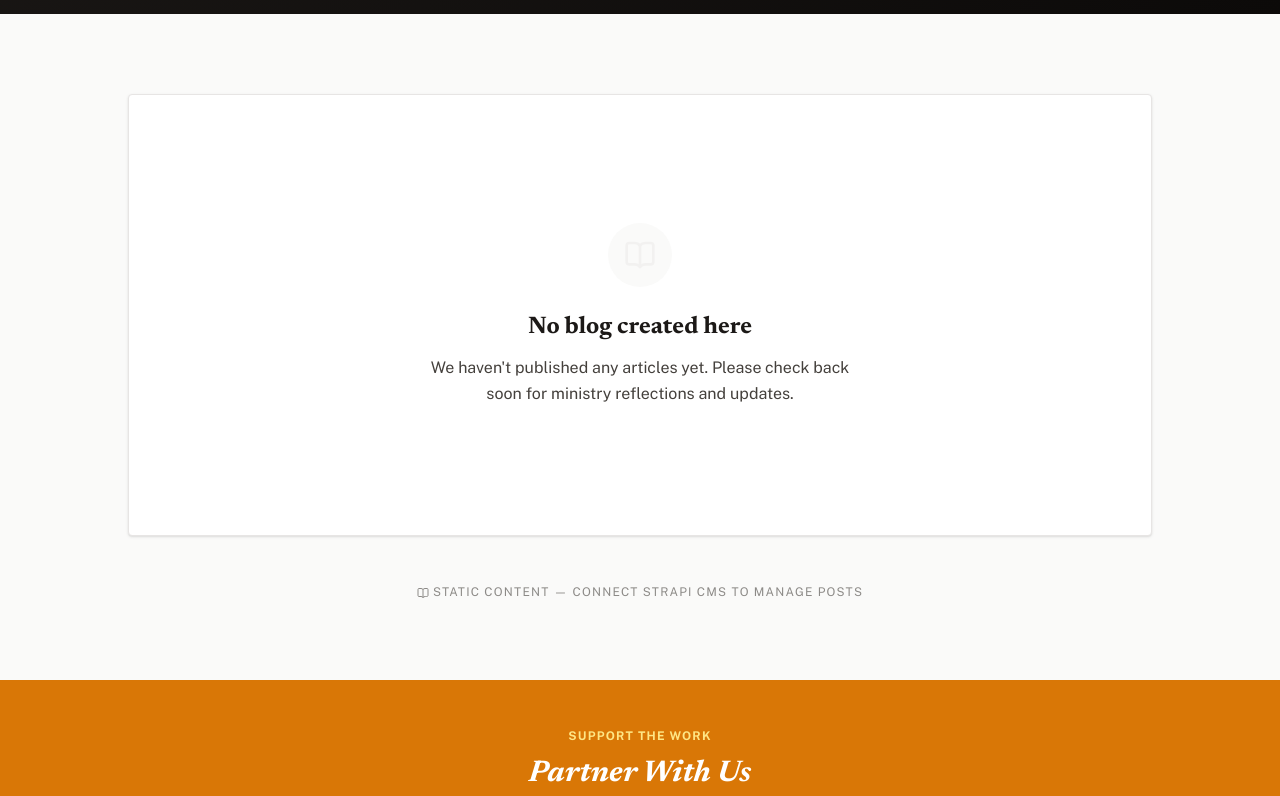
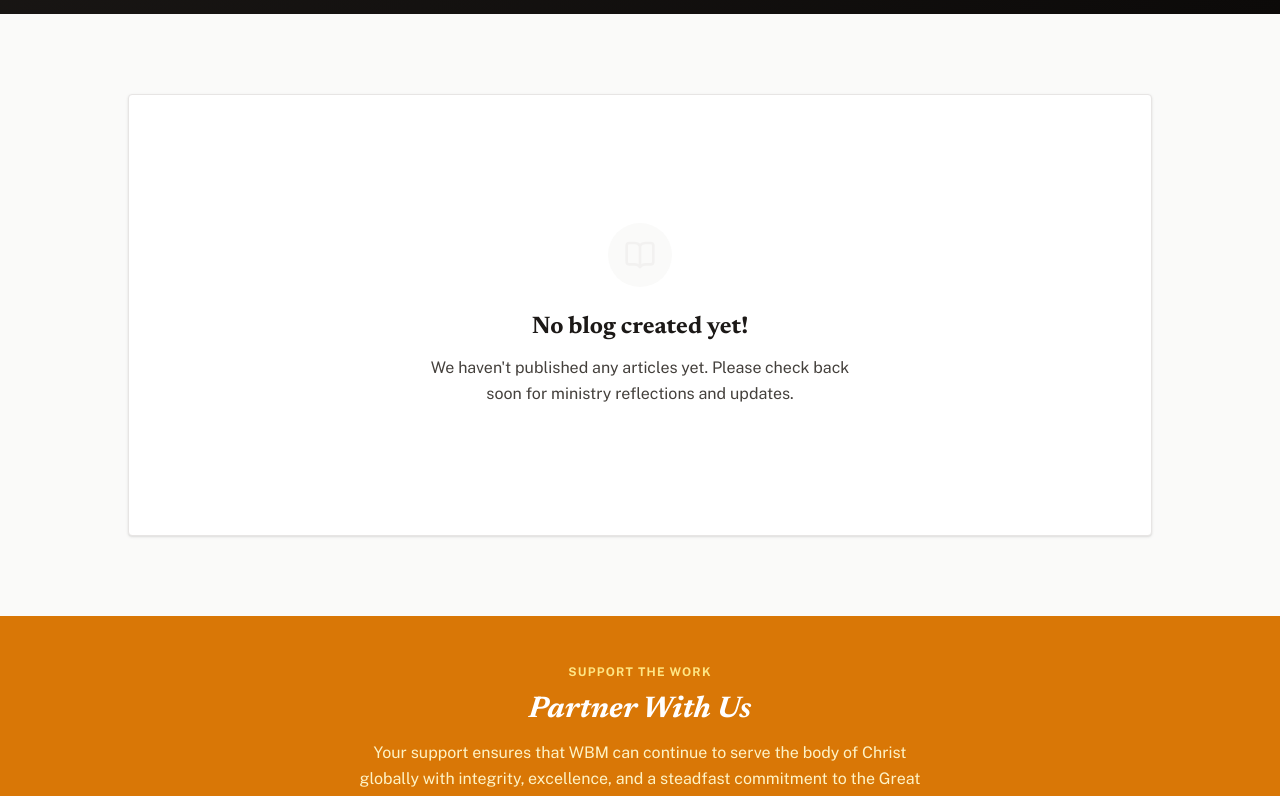
Before and after one commit to mayormankind/wordbiblicalministries, a Next.js app: page /blog in a window 1280 px wide. Shown: the part 443-1239 px from the top of the page. Built offline with nearby package versions, Linux system fonts and the light colour scheme; no server answers.

Commit message:
feat: implement dynamic blog listing page with Strapi integration and static fallback

```diff
--- a/src/app/blog/page.tsx
+++ b/src/app/blog/page.tsx
@@ -117,7 +117,7 @@ export default async function BlogPage() {
                 />
               </div>
               <h3 className="text-2xl font-bold text-on-background mb-3">
-                No blog created here
+                No blog created yet!
               </h3>
               <p className="text-on-surface-variant max-w-md mx-auto leading-relaxed">
                 We haven&apos;t published any articles yet. Please check back
@@ -125,14 +125,6 @@ export default async function BlogPage() {
               </p>
             </div>
           )}
-
-          {/* CMS badge */}
-          <p className="mt-12 text-center text-xs text-on-surface-variant opacity-60 uppercase tracking-widest">
-            <BookOpen size={12} className="inline mr-1" />
-            {useCms
-              ? "Content powered by Strapi CMS"
-              : "Static content — connect Strapi CMS to manage posts"}
-          </p>
         </div>
       </section>
     </main>
```
